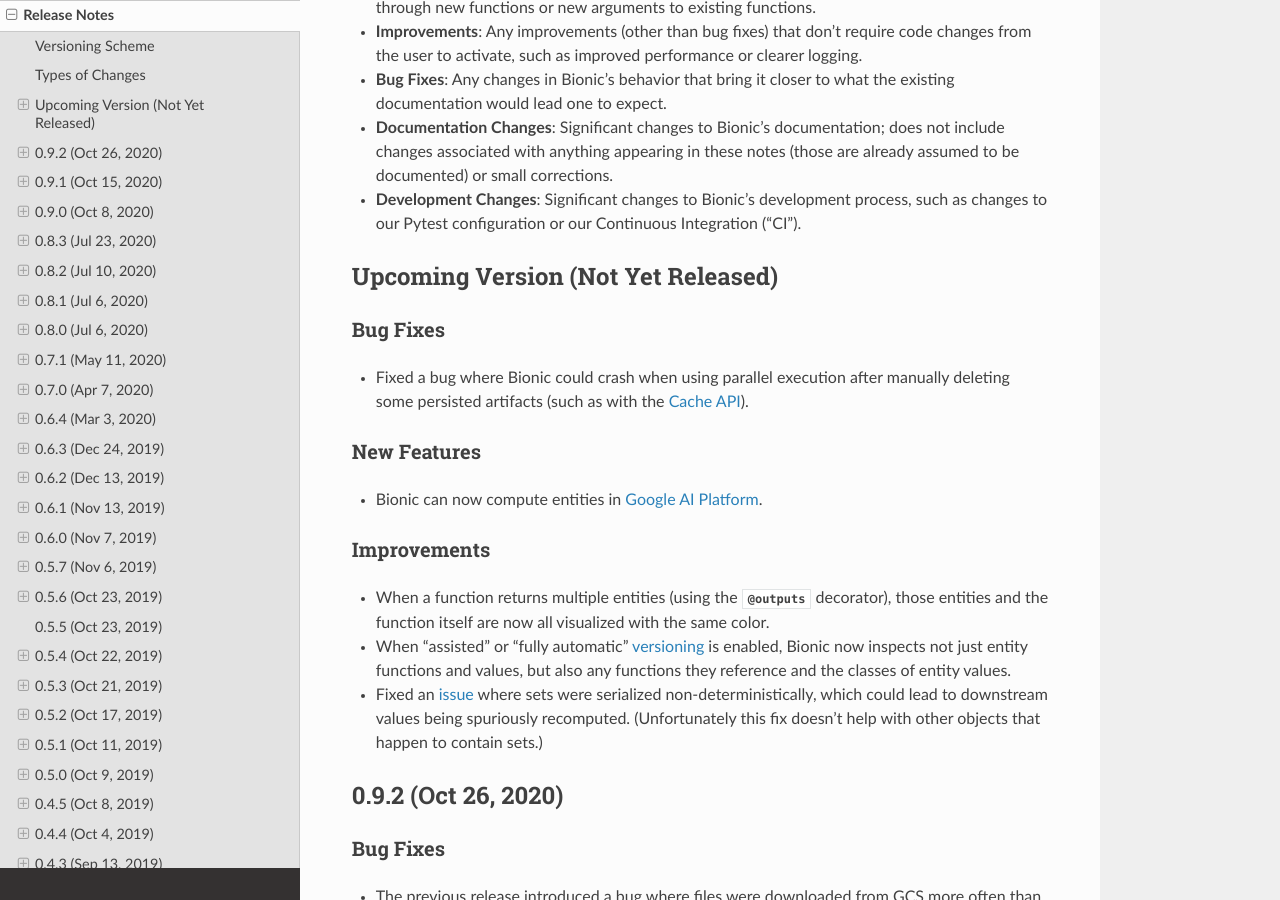
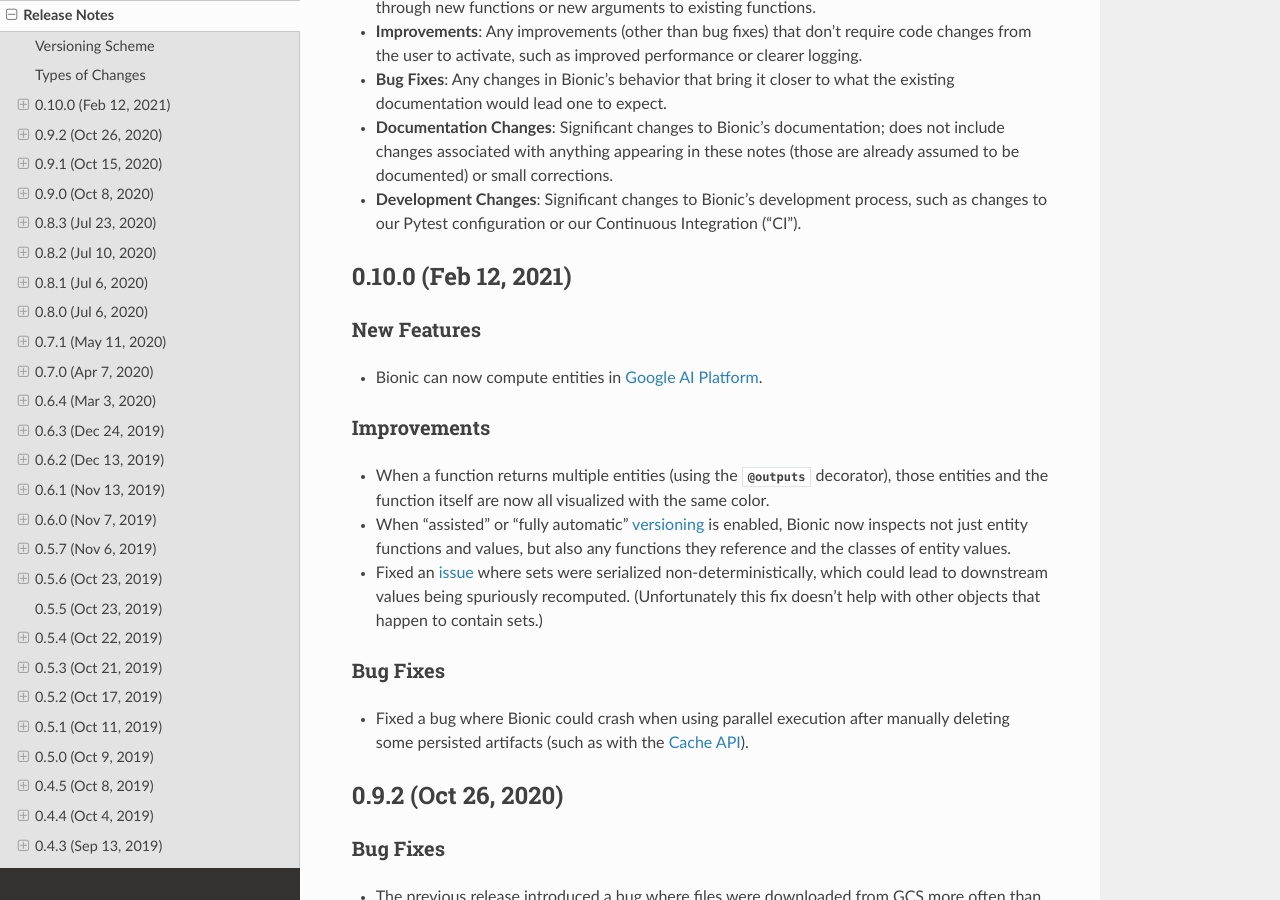
Before and after one commit to square/bionic, a Sphinx documentation site: the page built from docs/release-notes.rst, in a window 1280 px wide and 900 px high, scrolled down 1188 px. Built offline with Sphinx 7.4.7 and the Read the Docs theme 2.0.0, drawn with Linux system fonts in a browser that asks for light colours.

Commit message:
Bump version: 0.9.2 → 0.10.0

```diff
--- a/bionic/__init__.py
+++ b/bionic/__init__.py
@@ -19,4 +19,4 @@ from .decorators import (  # noqa: F401
 from . import protocol  # noqa: F401
 from . import util  # noqa: F401
 
-__version__ = u"0.9.2"
+__version__ = u"0.10.0"
--- a/docs/release-notes.rst
+++ b/docs/release-notes.rst
@@ -65,8 +65,8 @@ For each release, we list the following types of change (in this order):
 - **Development Changes**: Significant changes to Bionic's development process, such
   as changes to our Pytest configuration or our Continuous Integration ("CI").
 
-Upcoming Version (Not Yet Released)
------------------------------------
+.. Upcoming Version (Not Yet Released)
+.. -----------------------------------
 
 .. Record any notable changes in this section. When we update the current version,
    add a new version heading below, and then comment out the heading above until more
@@ -74,11 +74,8 @@ Upcoming Version (Not Yet Released)
    in the "stable" docs (corresponding to the last release) but will be visible in the
    "latest" docs (corresponding to the master branch).
 
-Bug Fixes
-.........
-
-- Fixed a bug where Bionic could crash when using parallel execution after manually
-  deleting some persisted artifacts (such as with the :ref:`Cache API <cache-api>`).
+0.10.0 (Feb 12, 2021)
+--------------------
 
 New Features
 ............
--- a/setup.py
+++ b/setup.py
@@ -27,7 +27,7 @@ requirements = [
 
 setup(
     name="bionic",
-    version="0.9.2",
+    version="0.10.0",
     description=(
         "A Python framework for building, running, and sharing data science "
         "workflows"
```
Also changed, not shown: other parts of docs/release-notes.rst (+6 -0 lines), .bumpversion.cfg.
